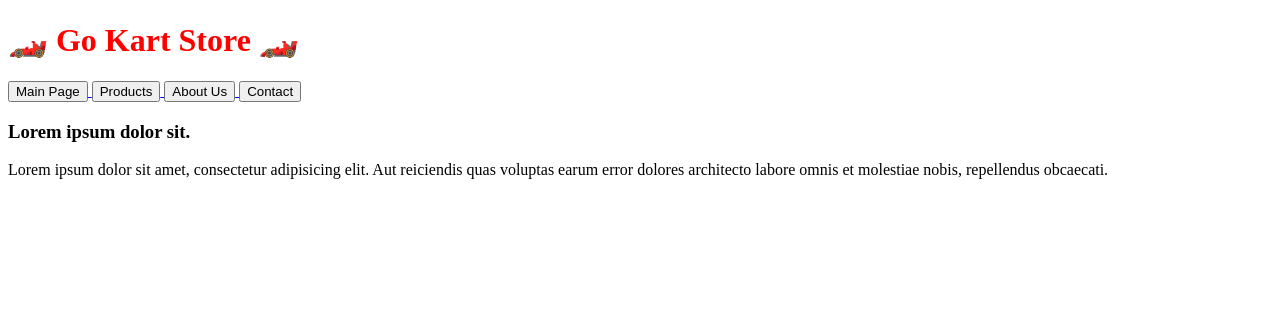
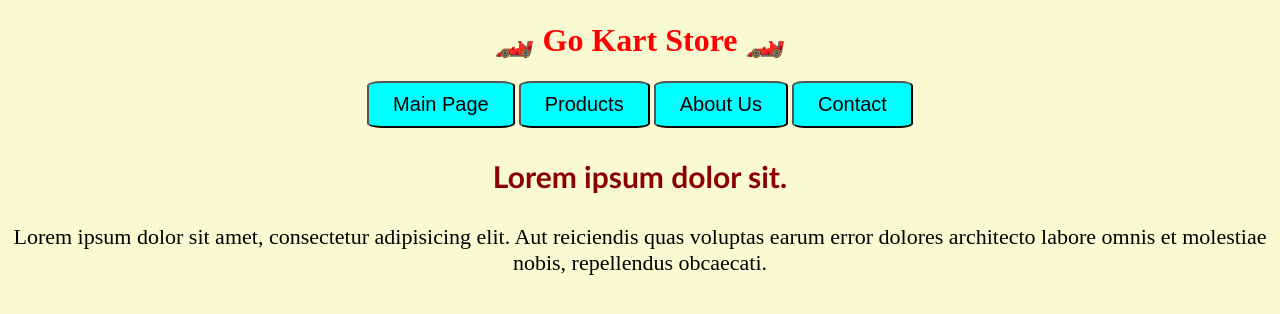
Before and after one commit to EmirBakkal0/CSS-Homework1-Store-Page, a plain HTML site: page aboutus.html in a window 1280 px wide. Drawn offline with Linux system fonts and the light colour scheme; the site is published under a folder, as on GitHub Pages, so addresses that start at the root find nothing.

Commit message:
fixed css not loading for some reason

```diff
--- a/aboutus.html
+++ b/aboutus.html
@@ -4,7 +4,7 @@
     <meta charset="UTF-8">
     <meta name="viewport" content="width=device-width, initial-scale=1.0">
     <title>About us</title>
-    <link rel="stylesheet" href="/style/styles.css">
+    <link rel="stylesheet" href="style/styles.css">
 </head>
 <body>
 
```
Also changed, not shown: contact.html (+1 -1 lines), index.html (+1 -1 lines), products.html (+1 -1 lines).
